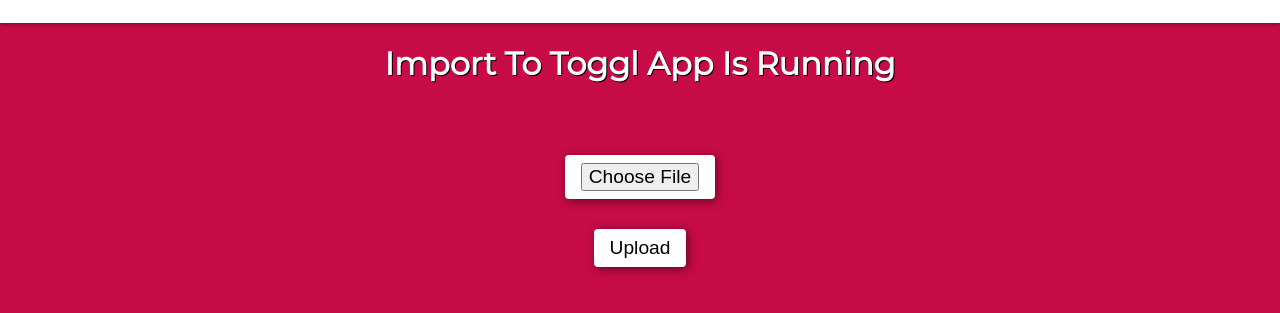
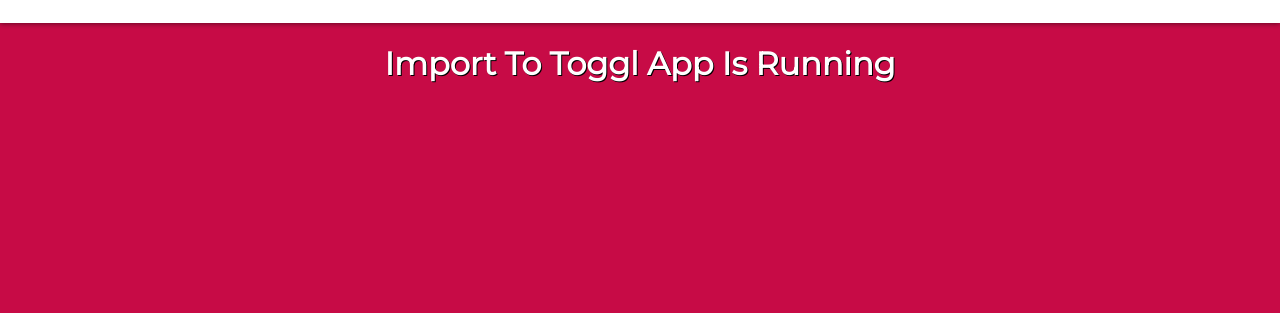
Before and after one commit to C-E-Campbell/AutomateToggl, a website: page App/public/index.html in a window 1280 px wide. Shown: the part 187-500 px from the top of the page. Drawn offline with Linux system fonts and the light colour scheme.

Commit message:
upload commented out

```diff
--- a/App/public/index.html
+++ b/App/public/index.html
@@ -16,10 +16,10 @@
 
     <h1>Import To Toggl App Is Running</h1>
 
-    <form action="/uploadcsv" enctype="multipart/form-data" method="POST">
+    <!-- <form action="/uploadcsv" enctype="multipart/form-data" method="POST">
         <input type="file" name="csv" required />
         <button type="submit">Upload</button>
-    </form>
+    </form>  -->
 
 </body>
 </html>
```
